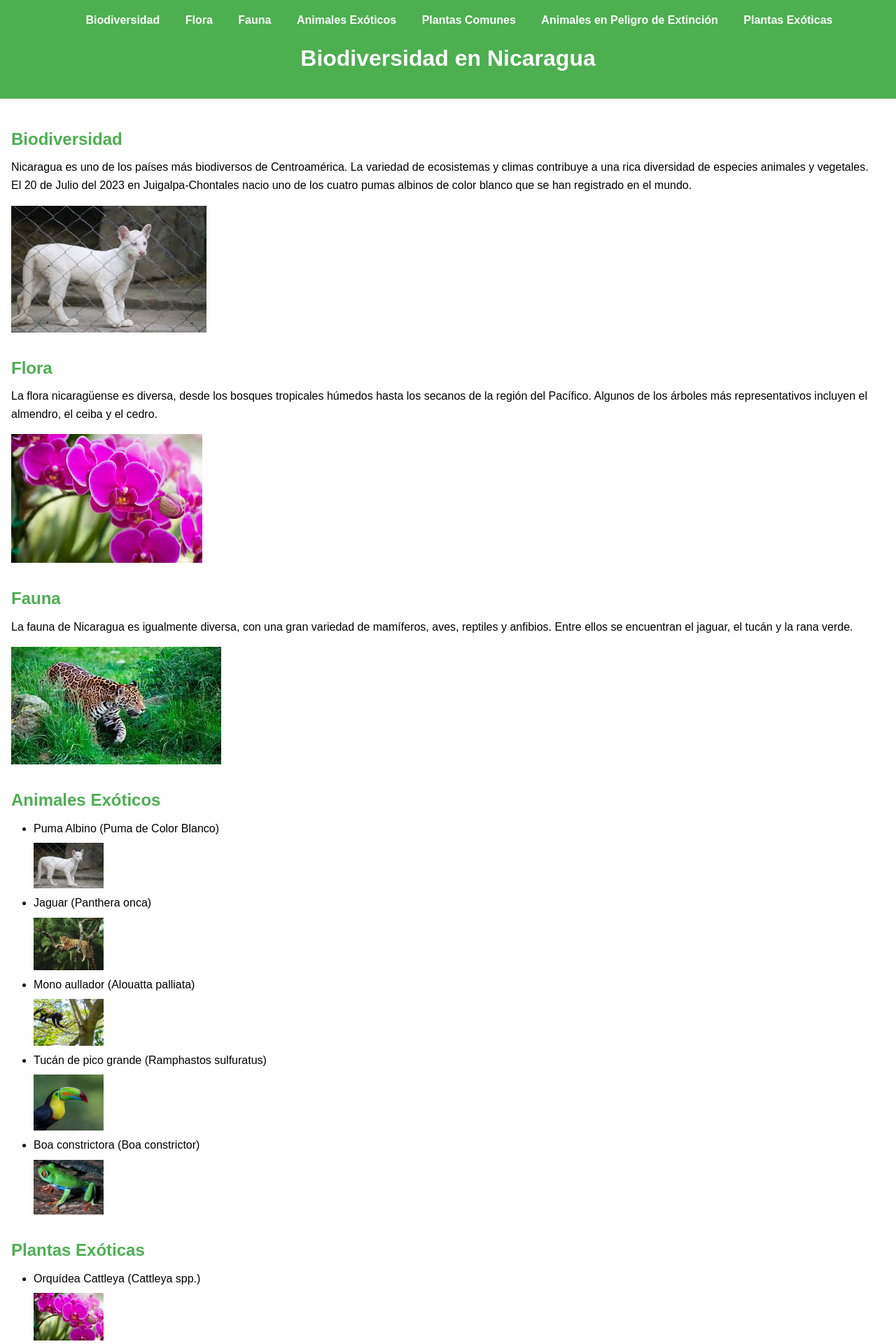
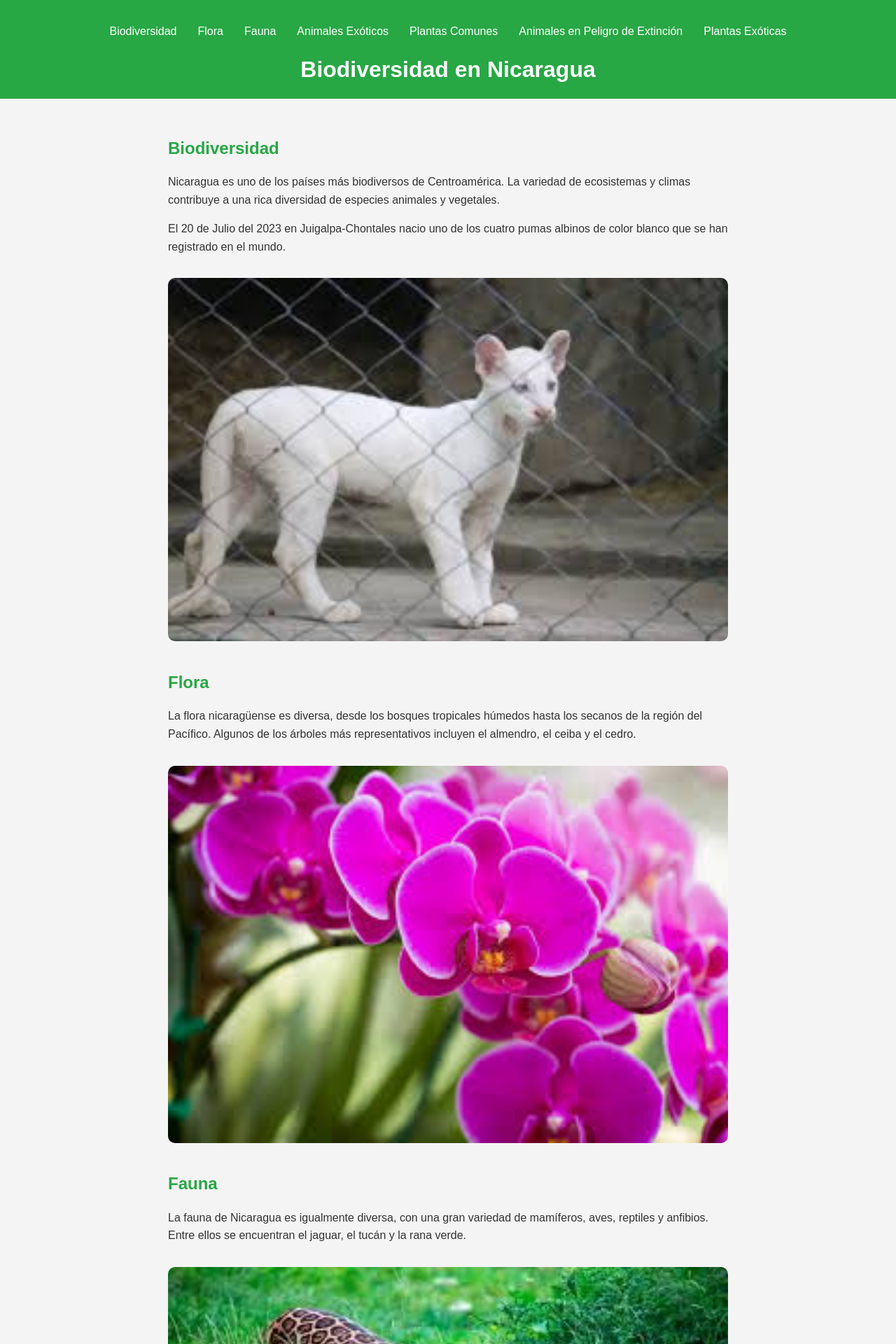
Before and after one commit to elmerurbina/EcoWeb_Devs, a Flask app: page /biodiversidad in a window 1280 px wide. Shown: the top 1920 px of the page at 70% size. Run offline with Flask 3, Linux system fonts and the light colour scheme.

Commit message:
Biodiversidad estilos mejorados

```diff
--- a/static/css/biodiversidad.css
+++ b/static/css/biodiversidad.css
@@ -1,92 +1,103 @@
-
-* {
-    margin: 0;
-    padding: 0;
-    box-sizing: border-box;
-}
-
+/* General Styles */
 body {
     font-family: Arial, sans-serif;
     line-height: 1.6;
+    margin: 0;
+    padding: 0;
+    background-color: #f4f4f4;
+    color: #333;
 }
 
+/* Header Styles */
 header {
-    background-color: #4CAF50;
+    background: #28a745;
     color: #fff;
-    padding: 1rem;
-    text-align: center;
-    position: fixed;
-    width: 100%;
-    top: 0;
-    left: 0;
-    z-index: 1000;
+    padding: 1rem 0;
 }
 
-header nav {
+header h1 {
+    text-align: center;
     margin: 0;
-    padding: 0;
+    font-size: 2em;
 }
 
 nav ul {
-    list-style: none;
+    list-style-type: none;
     padding: 0;
+    display: flex;
+    justify-content: center;
 }
 
 nav ul li {
-    display: inline;
-    margin: 0 1rem;
+    margin: 0 15px;
 }
 
 nav ul li a {
     color: #fff;
     text-decoration: none;
-    font-weight: bold;
 }
 
-h1 {
-    margin: 1rem 0;
+nav ul li a:hover {
+    text-decoration: underline;
 }
 
+/* Main Content Styles */
 main {
-    padding: 5rem 1rem 1rem;
-    margin-top: 100px;
+    padding: 2rem;
+    max-width: 800px;
+    margin: 0 auto;
 }
 
+/* Section Styles */
 section {
     margin-bottom: 2rem;
 }
 
 section h2 {
-    color: #4CAF50;
-    margin-bottom: 0.5rem;
+    color: #28a745;
+    font-size: 1.5em;
+    margin-bottom: 1rem;
+}
+
+section p {
+    margin-bottom: 1rem;
 }
 
 ul {
-    list-style-type: disc;
-    margin-left: 2rem;
+    padding-left: 20px;
 }
 
+ul li {
+    margin-bottom: 1rem;
+}
+
+/* Image Styles */
 .featured-image {
-    display: block;
-    max-width: 100%;
+    width: 100%;
     height: auto;
-    margin: 1rem 0;
+    border-radius: 10px;
+    margin-top: 1rem;
 }
 
 .small-image {
-    max-width: 100px;
+    width: 100px;
     height: auto;
+    border-radius: 5px;
     display: block;
-    margin: 0.5rem 0;
+    margin-top: 0.5rem;
 }
 
-footer {
-    background-color: #333;
-    color: #fff;
-    text-align: center;
-    padding: 1rem;
-    position: fixed;
-    margin-top: 100px;
-    bottom: 0;
-    width: 100%;
+/* Responsive Styles */
+@media (max-width: 600px) {
+    nav ul {
+        flex-direction: column;
+    }
+
+    nav ul li {
+        margin: 10px 0;
+    }
+
+    main {
+        padding: 1rem;
+    }
 }
```
